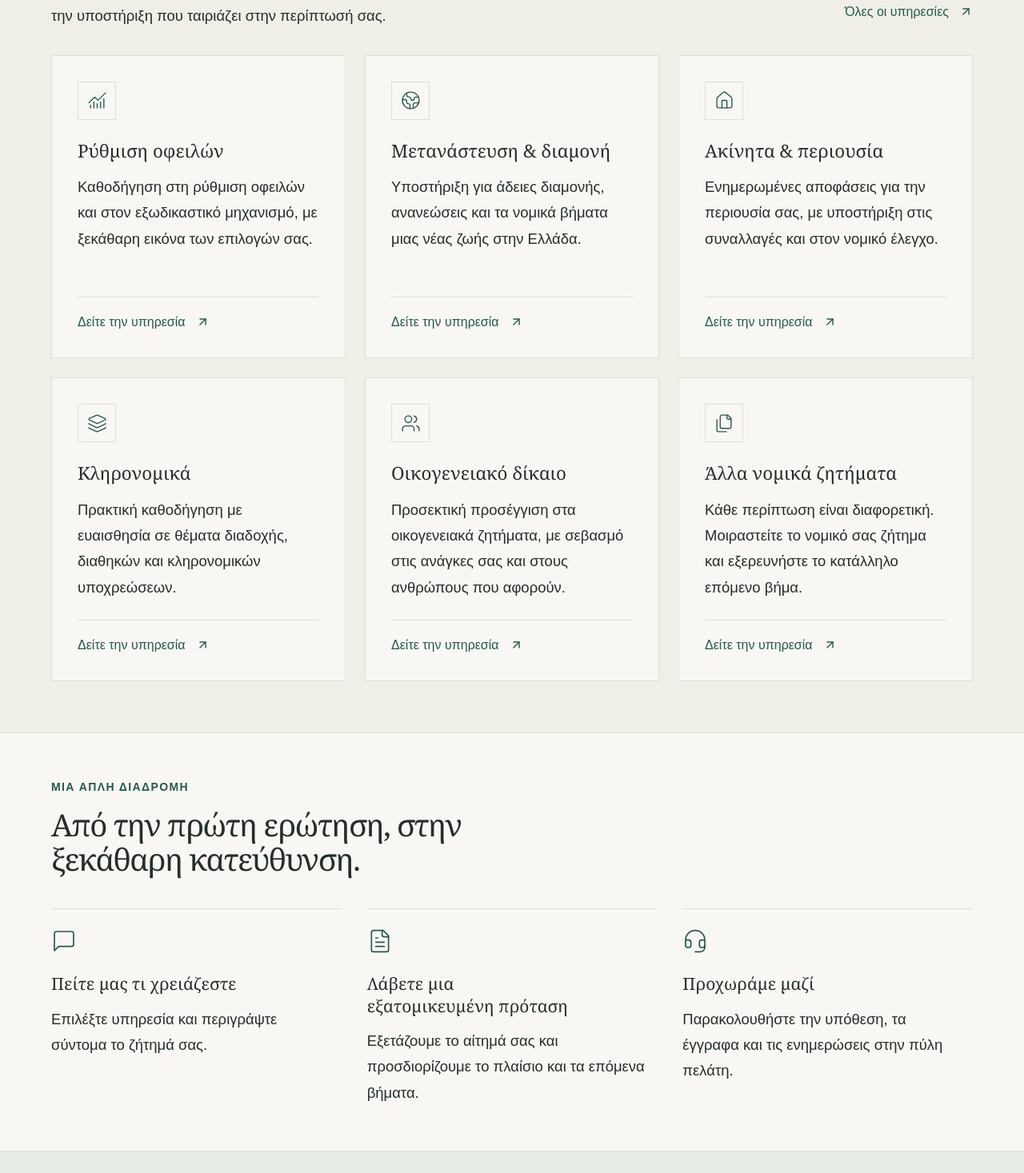
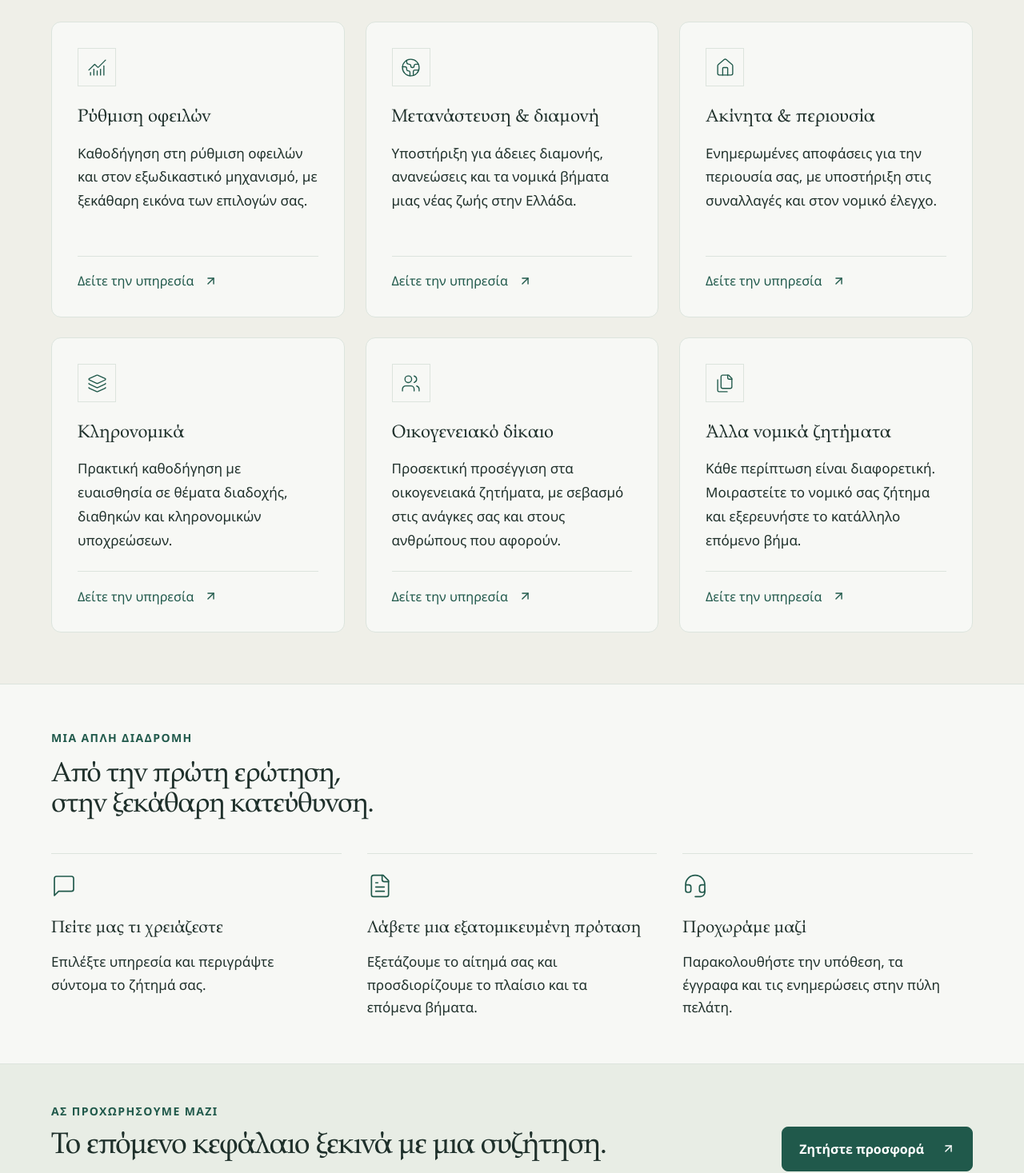
Before and after one commit to gogochristop-debug/endikon, a Next.js app: page /el in a window 1280 px wide. Shown: the part 985-2452 px from the top of the page at 80% size. Built offline with nearby package versions, Linux system fonts and the light colour scheme.

Commit message:
style: refresh public and admin design hierarchy

```diff
--- a/app/globals.css
+++ b/app/globals.css
@@ -1546,3 +1546,77 @@ input::placeholder, textarea::placeholder {
     padding: 10px 16px;
   }
 }
+
+
+/* ENDIKON design refresh: shared editorial typography and operational UI. */
+:root {
+  --paper: #f7f8f5;
+  --ink: #1f302b;
+  --muted: #58665f;
+  --teal: #20594b;
+  --line: #dce4dd;
+  --text-label: .875rem;
+  --text-control: 1rem;
+  --text-nav: 1rem;
+  --text-body: clamp(1rem, .975rem + .12vw, 1.0625rem);
+  --serif: "Iowan Old Style", "Palatino Linotype", "Book Antiqua", Georgia, serif;
+  --sans: "Segoe UI", "Noto Sans", Arial, sans-serif;
+}
+body { font-family: var(--sans); line-height: 1.65; }
+h1, h2, h3 { text-wrap: balance; }
+h1, h2 { letter-spacing: -.035em; }
+h1 { font-size: clamp(2.35rem, 4vw, 4.1rem); }
+h2 { font-size: clamp(1.75rem, 2.7vw, 2.6rem); }
+.header { background: rgba(247,248,245,.97); }
+.header-inner { padding-block: 15px; }
+.nav a { padding-block: 8px; font-weight: 550; }
+.nav a.active { color: var(--teal); }
+.header-quote, .button { border-radius: 8px; font-weight: 600; }
+.button.secondary { border-color: #aebdb2; }
+.hero { gap: clamp(28px, 5vw, 80px); }
+.hero h1 { font-size: clamp(2.8rem, 5vw, 4.6rem); line-height: 1.1; }
+.hero-content > p { max-width: 58ch; }
+.service-grid { gap: clamp(14px, 2vw, 26px); }
+.service-card, .form-card, .auth-card { border-radius: 12px; }
+.dashboard-shell { grid-template-columns: 250px minmax(0,1fr); min-height: calc(100dvh - 110px); }
+.sidebar { background: #edf2ec; padding: 28px 14px; gap: 5px; }
+.sidebar > .eyebrow { margin-bottom: 12px; letter-spacing: .1em; }
+.sidebar > a { border-radius: 8px; padding: 11px 14px; line-height: 1.35; font-size: .975rem; }
+.sidebar > a:hover, .sidebar > a:focus-visible { background: #dfe9df; color: var(--ink); }
+.sidebar > a.selected { background: #d6e7da; color: #174d3f; font-weight: 700; }
+.dashboard-main { padding: clamp(24px,3vw,48px) clamp(18px,3.5vw,56px) 72px; }
+.dashboard-main h1 { font-size: clamp(2rem, 2.7vw, 2.75rem); line-height: 1.15; }
+.dashboard-main > p { max-width: 70ch; }
+.dashboard-top { align-items: flex-start; }
+.demo-banner { border-radius: 8px; margin-block: 20px; }
+.stats { gap: 14px; margin-block: 22px; }
+.stat { border-radius: 10px; padding: 20px 22px; box-shadow: 0 2px 8px #1f302b06; }
+.stat strong { font-family: var(--sans); font-size: 1.75rem; font-weight: 650; }
+.dashboard-columns { gap: 18px; }
+.panel { border-radius: 12px; padding: clamp(18px,2vw,30px); box-shadow: 0 3px 14px #1f302b08; }
+.panel h2 { font-family: var(--sans); font-size: 1.35rem; font-weight: 700; letter-spacing: -.02em; }
+.panel-heading { flex-wrap: wrap; }
+.table-wrap { border: 1px solid var(--line); border-radius: 8px; }
+th { background: #eef3ee; color: #40554a; font-weight: 700; }
+td { padding: 14px 15px; }
+tbody tr:hover { background: #f6f9f6; }
+input, textarea, select { border-radius: 7px; max-width: 100%; }
+input::placeholder, textarea::placeholder { color: #65736b; }
+.pill { font-weight: 650; }
+@media (max-width: 1150px) {
+  .dashboard-shell { grid-template-columns: 220px minmax(0,1fr); }
+}
+@media (max-width: 800px) {
+  .dashboard-shell { display: block; min-height: 0; }
+  .sidebar { flex-direction: row; overflow-x: auto; gap: 8px; padding: 12px 5%; }
+  .sidebar > a { flex-shrink: 0; white-space: nowrap; }
+  .dashboard-main { padding: 26px 5% 56px; }
+  .hero h1 { font-size: clamp(2.5rem,7vw,3.7rem); }
+  .stats { grid-template-columns: repeat(2,minmax(0,1fr)); }
+}
+@media (max-width: 480px) {
+  .stats { grid-template-columns: 1fr; }
+  .panel { padding: 18px; }
+  .dashboard-main h1 { font-size: 2rem; }
+  .header-inner { padding-block: 12px; }
+}
```
